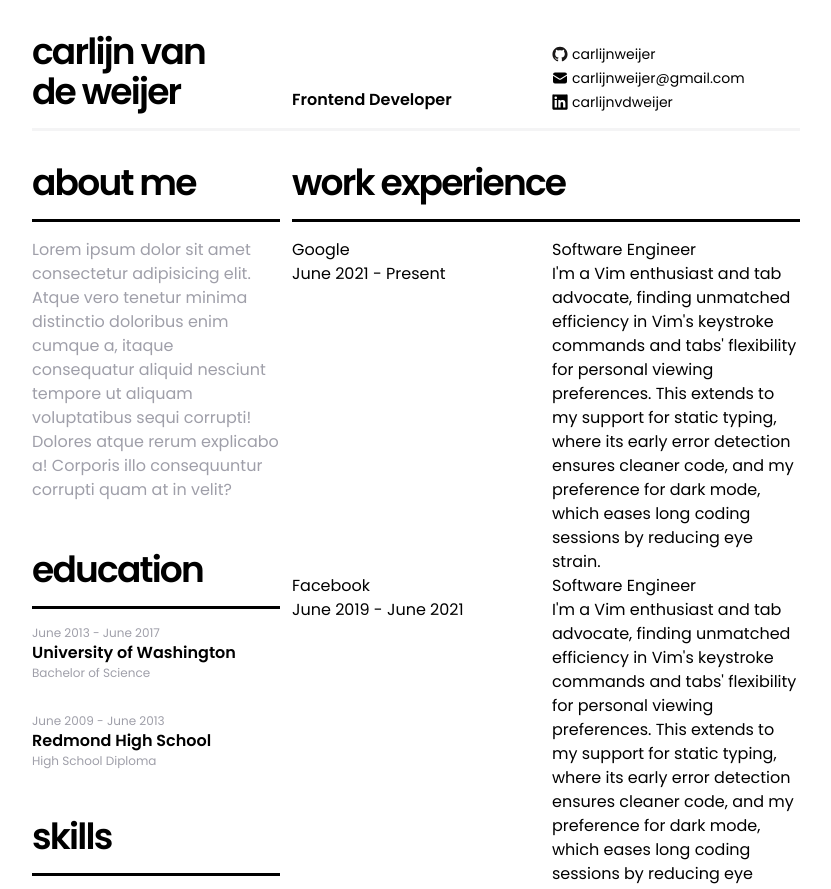
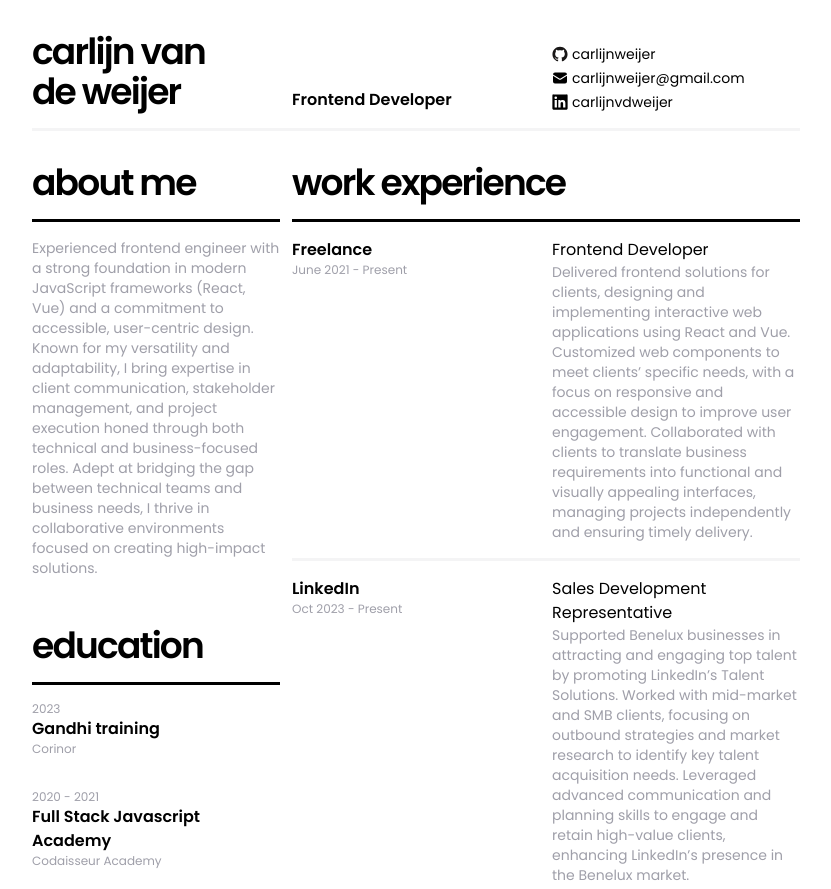
Before and after one commit to carlijnweijer/carlijnvandeweijer, a Next.js app: page / in a window 1280 px wide. Shown: the top 889 px of the page, without its empty margins (224-1055 px from the left). Built offline with nearby package versions, Linux system fonts and the light colour scheme.

Commit message:
updated education, work experience

```diff
--- a/app/components/education.tsx
+++ b/app/components/education.tsx
@@ -12,8 +12,8 @@ const Education = ({ date, school, degree }: Props) => {
     <article className="mb-8">
       <div>
         <h3 className="text-xs text-zinc-400">{date}</h3>
-        <p className="text-md font-semibold">{school}</p>
-        <p className="text-xs text-zinc-400">{degree}</p>
+        <p className="text-md font-semibold">{degree}</p>
+        <p className="text-xs text-zinc-400">{school}</p>
       </div>
     </article>
   );
--- a/app/components/experience.tsx
+++ b/app/components/experience.tsx
@@ -9,14 +9,14 @@ type Props = {
 
 const Experience = ({ title, company, date, description }: Props) => {
   return (
-    <article className="grid grid-cols-2 gap-3">
+    <article className="grid grid-cols-2 gap-3 border-b-3 pb-4 border-zinc-100 mt-4">
       <div className="">
-        <p>{company}</p>
-        <p>{date}</p>
+        <p className="font-semibold text-md">{company}</p>
+        <p className="text-zinc-400 text-xs">{date}</p>
       </div>
       <div>
         <h3>{title}</h3>
-        <p>{description}</p>
+        <p className="text-sm text-zinc-400">{description}</p>
       </div>
     </article>
   );
--- a/app/page.tsx
+++ b/app/page.tsx
@@ -11,13 +11,16 @@ export default function Page() {
           <h2 className="mb-4 text-4xl font-semibold tracking-tighter border-b-3 pb-4 border-black">
             about me
           </h2>
-          <div className="mb-4 text-zinc-400">
+          <div className="mb-4 text-zinc-400 text-sm">
             <p>
-              Lorem ipsum dolor sit amet consectetur adipisicing elit. Atque
-              vero tenetur minima distinctio doloribus enim cumque a, itaque
-              consequatur aliquid nesciunt tempore ut aliquam voluptatibus sequi
-              corrupti! Dolores atque rerum explicabo a! Corporis illo
-              consequuntur corrupti quam at in velit?
+              Experienced frontend engineer with a strong foundation in modern
+              JavaScript frameworks (React, Vue) and a commitment to accessible,
+              user-centric design. Known for my versatility and adaptability, I
+              bring expertise in client communication, stakeholder management,
+              and project execution honed through both technical and
+              business-focused roles. Adept at bridging the gap between
+              technical teams and business needs, I thrive in collaborative
+              environments focused on creating high-impact solutions.
             </p>
           </div>
         </section>
@@ -40,7 +43,7 @@ export default function Page() {
           <h2 className="mb-4 text-4xl font-semibold tracking-tighter border-b-3 pb-4 border-black">
             skills
           </h2>
-          <p className="mb-4">
+          <p className="mb-4 text-sm">
             Grid based web design, Vim, TypeScript, Dark mode, Tabs over spaces
           </p>
         </section>
--- a/app/resume.ts
+++ b/app/resume.ts
@@ -3,38 +3,52 @@ type Experience = {
   company: string;
   date: string;
   description: string;
+  skills?: string;
+  link?: string;
 };
 
 const experience: Experience[] = [
   {
-    title: "Software Engineer",
-    company: "Google",
+    title: "Frontend Developer",
+    company: "Freelance",
     date: "June 2021 - Present",
-    description: `I'm a Vim enthusiast and tab advocate, finding unmatched efficiency in
-        Vim's keystroke commands and tabs' flexibility for personal viewing
-        preferences. This extends to my support for static typing, where its
-        early error detection ensures cleaner code, and my preference for dark
-        mode, which eases long coding sessions by reducing eye strain.`,
+    description: `Delivered frontend solutions for clients, designing and implementing interactive web applications using React and Vue.
+Customized web components to meet clients’ specific needs, with a focus on responsive and accessible design to improve user engagement.
+Collaborated with clients to translate business requirements into functional and visually appealing interfaces, managing projects independently and ensuring timely delivery.`,
+    skills: `React, Bootstrap, Vue, Client Communication, Planning, Accessibility Standards, Testing`,
+    link: "/",
   },
   {
-    title: "Software Engineer",
-    company: "Facebook",
-    date: "June 2019 - June 2021",
-    description: `I'm a Vim enthusiast and tab advocate, finding unmatched efficiency in
-        Vim's keystroke commands and tabs' flexibility for personal viewing
-        preferences. This extends to my support for static typing, where its
-        early error detection ensures cleaner code, and my preference for dark
-        mode, which eases long coding sessions by reducing eye strain.`,
+    title: "Sales Development Representative",
+    company: "LinkedIn",
+    date: "Oct 2023 - Present",
+    description: `Supported Benelux businesses in attracting and engaging top talent by promoting LinkedIn’s Talent Solutions.
+Worked with mid-market and SMB clients, focusing on outbound strategies and market research to identify key talent acquisition needs.
+Leveraged advanced communication and planning skills to engage and retain high-value clients, enhancing LinkedIn’s presence in the Benelux market.`,
+    skills: `Stakeholder Management, Client Communication, Project Planning, Sales Methodology, Market Research`,
   },
   {
-    title: "Software Engineer",
-    company: "Microsoft",
-    date: "June 2017 - June 2019",
-    description: `I'm a Vim enthusiast and tab advocate, finding unmatched efficiency in
-        Vim's keystroke commands and tabs' flexibility for personal viewing
-        preferences. This extends to my support for static typing, where its
-        early error detection ensures cleaner code, and my preference for dark
-        mode, which eases long coding sessions by reducing eye strain.`,
+    title: "Frontend Developer",
+    company: "Elements Interactive",
+    date: "Oct 2021 - Sept 2023",
+    description: `Key Projects:
+
+Led the rewrite of StembureauApp from Angular 1 to React 18, enhancing scalability and optimizing user experience.
+Designed a visually appealing and functional landing page for KPN Glassfiber, aligning with the client’s branding and usability expectations.
+Contributed to the development of Part-up’s work management tool, enhancing UI features and optimizing performance for a seamless user experience.
+Accessibility Officer:
+
+Conducted accessibility audits across web and mobile platforms to ensure WCAG compliance.
+Integrated accessibility features, such as screen reader support, and trained team members on best practices.`,
+    skills: `React, Bootstrap, Vue, Client Communication, Planning, Accessibility Standards, Testing`,
+  },
+  {
+    title: "Frontend Developer",
+    company: "Ontwerpwerk",
+    date: "Mar 2021 - Oct 2021",
+    description: `Developed custom Drupal themes and modules, implementing a dynamic map with React and integrating it seamlessly into the Drupal ecosystem.
+Collaborated with cross-functional teams to create responsive, user-friendly websites, balancing stakeholder requirements with technical feasibility.`,
+    skills: `React, Drupal, JavaScript, jQuery, Sass, Client Communication, Planning`,
   },
 ];
 
@@ -47,9 +61,9 @@ type Education = {
 
 const education: Education[] = [
   {
-    degree: "Bachelor of Science",
-    school: "University of Washington",
-    date: "June 2013 - June 2017",
+    degree: "Gandhi training",
+    school: "Corinor",
+    date: "2023",
     description: `I'm a Vim enthusiast and tab advocate, finding unmatched efficiency in
             Vim's keystroke commands and tabs' flexibility for personal viewing
             preferences. This extends to my support for static typing, where its
@@ -57,15 +71,45 @@ const education: Education[] = [
             mode, which eases long coding sessions by reducing eye strain.`,
   },
   {
-    degree: "High School Diploma",
-    school: "Redmond High School",
-    date: "June 2009 - June 2013",
+    degree: "Full Stack Javascript Academy",
+    school: "Codaisseur Academy",
+    date: "2020 - 2021",
     description: `I'm a Vim enthusiast and tab advocate, finding unmatched efficiency in
                 Vim's keystroke commands and tabs' flexibility for personal viewing
                 preferences. This extends to my support for static typing, where its
                 early error detection ensures cleaner code, and my preference for dark
                 mode, which eases long coding sessions by reducing eye strain.`,
   },
+  {
+    degree: "Mandela training",
+    school: "Corinor",
+    date: "2020 ",
+    description: `I'm a Vim enthusiast and tab advocate, finding unmatched efficiency in
+            Vim's keystroke commands and tabs' flexibility for personal viewing
+            preferences. This extends to my support for static typing, where its
+            early error detection ensures cleaner code, and my preference for dark
+            mode, which eases long coding sessions by reducing eye strain.`,
+  },
+  {
+    degree: "Columbus training",
+    school: "Corinor",
+    date: "2020",
+    description: `I'm a Vim enthusiast and tab advocate, finding unmatched efficiency in
+            Vim's keystroke commands and tabs' flexibility for personal viewing
+            preferences. This extends to my support for static typing, where its
+            early error detection ensures cleaner code, and my preference for dark
+            mode, which eases long coding sessions by reducing eye strain.`,
+  },
+  {
+    degree: "HBO Human Resource Management",
+    school: "Avans Hogeschool",
+    date: "2017 - 2020",
+    description: `I'm a Vim enthusiast and tab advocate, finding unmatched efficiency in
+            Vim's keystroke commands and tabs' flexibility for personal viewing
+            preferences. This extends to my support for static typing, where its
+            early error detection ensures cleaner code, and my preference for dark
+            mode, which eases long coding sessions by reducing eye strain.`,
+  },
 ];
 
 export { experience, education };
```
